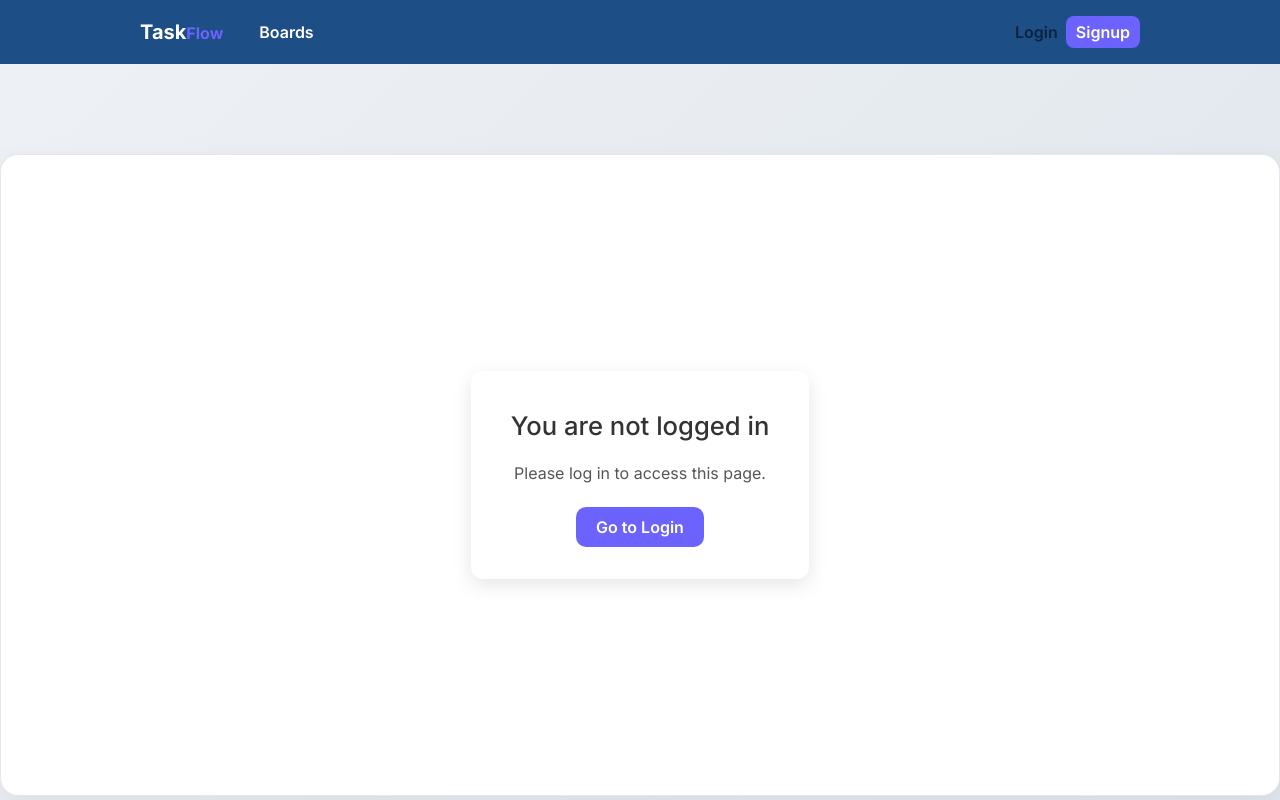
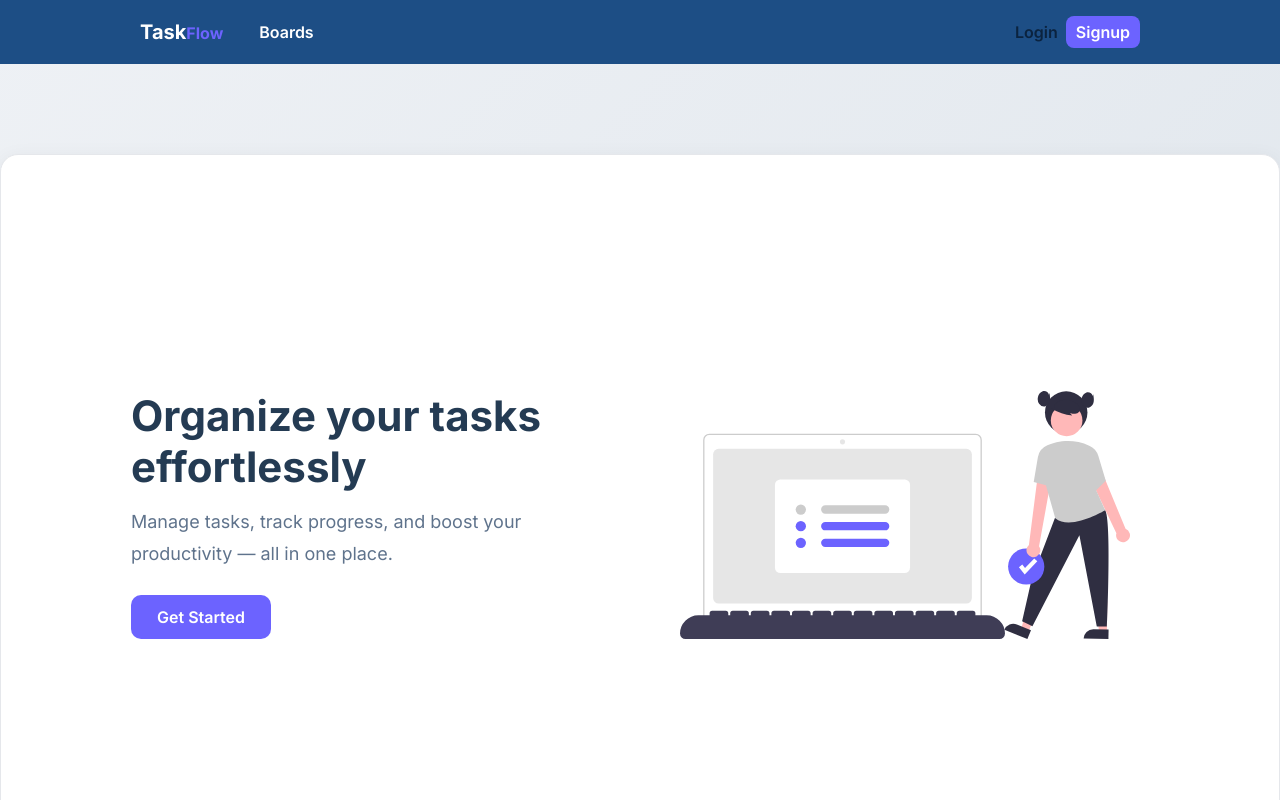
Before and after one commit to deepika5791/task-management-client-app, a React (Vite) app: page / in a window 1280 px wide. Shown: the top 800 px of the page. Built offline with nearby package versions, Linux system fonts and the light colour scheme.

Commit message:
removed global from frontpage

```diff
--- a/src/App.jsx
+++ b/src/App.jsx
@@ -25,7 +25,7 @@ const App = () => {
           <Routes>
             <Route
               path="/"
-              element={user ? <FrontPage /> : <GlobalLoginPage />}
+              element={ <FrontPage />}
             />
             <Route path="/signup" element={<Signup />} />
             <Route path="/login" element={<Login />} />
```
